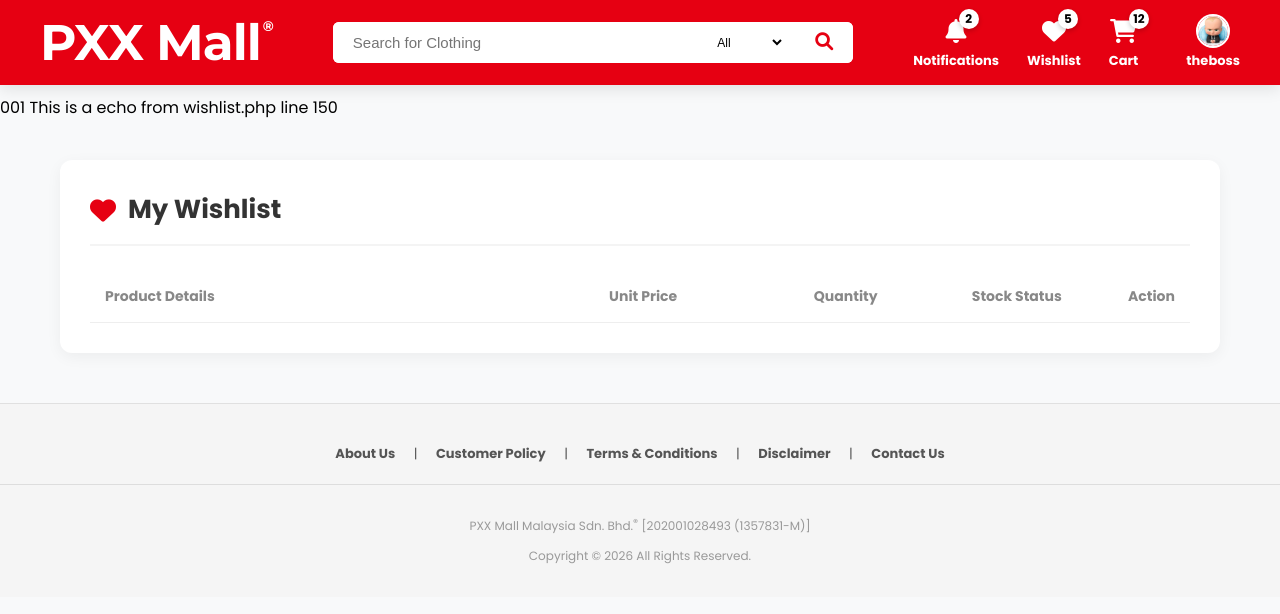
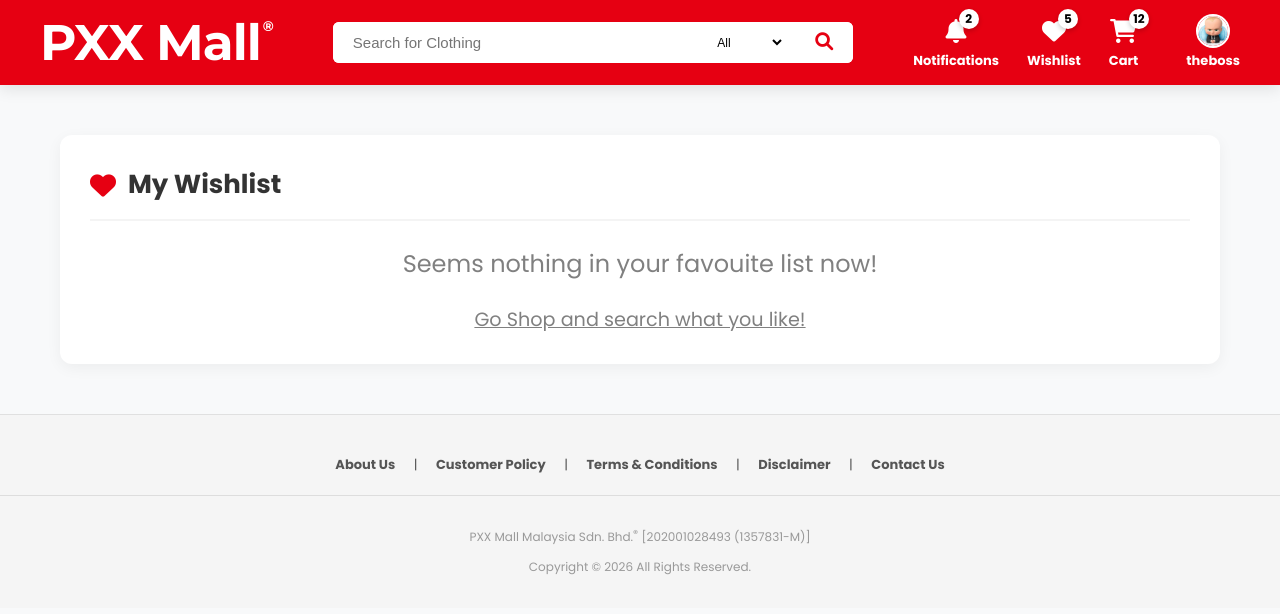
Before and after one commit to LLZ17/Online-Shopping-Plateform, a PHP site: page /pxxmall/member/wishlist.php in a window 1280 px wide. Shown: the top 614 px of the page. Run offline with PHP 8.4, Linux system fonts and the light colour scheme; a user stored in the database is signed in; data comes from the database, SQL or seed files in the repository; tables that the repository leaves empty hold one stand-in row (values such as "Sample post"); lists and menus that the app fills with data are empty.

Commit message:
Wishlist Update

```diff
--- a/member/wishlist.php
+++ b/member/wishlist.php
@@ -128,6 +128,28 @@
         padding: 50px 0;
         color: #999;
     }
+
+    .not-wishlist {
+        text-align: center;
+        color: rgba(128, 128, 128, 5);
+        font-size: 150%;
+    }
+
+    .not-wishlist-link {
+        display: flex;
+        justify-content: center;
+        color: rgba(128, 128, 128, 5);
+        font-size: 120%;
+        text-decoration: underline;
+    }
+
+    .not-wishlist-link:hover {
+        color: rgba(100, 149, 237, 5);
+    }
+
+    .wishlist-link:hover {
+        text-decoration: underline;
+    }
 </style>
 
 <?php
@@ -145,8 +167,17 @@ $stmt = $pdo->prepare($sql);
 $stmt->execute([$_SESSION['user_id']]);
 $result = $stmt->fetchAll();
 
-?>
-<?php echo "$user_id This is a echo from wishlist.php line 150" ?>
+if (!$result): ?>
+<div class="wishlist-container">
+    <div class="wishlist-card">
+        <div class="wishlist-header">
+            <i class="fa-solid fa-heart"></i> My Wishlist
+        </div>
+        <p class = "not-wishlist">Seems nothing in your favouite list now!</p>
+        <a href = "itsme.php" class = "not-wishlist-link" >Go Shop and search what you like!</a>
+    </div>
+</div>
+<?php else: ?>
 <div class="wishlist-container">
     <div class="wishlist-card">
         <div class="wishlist-header">
@@ -170,7 +201,7 @@ $result = $stmt->fetchAll();
                         <div class="product-box">
                             <img src= "../images/<?php echo $r['product_image']; ?>" class="product-img" alt="<?php echo $r['name']; ?>">
                             <div class="product-info">
-                                <b><?php echo $r['name']; ?></b>
+                                <b><a href = "../products/listing.php" class = "wishlist-link"><?php echo $r['name']; ?></a></b>
                                 <span>Size: <?php echo $r['size'] ?> | Color: <?php echo $r['colour']; ?></span>
                             </div>
                         </div>
@@ -180,12 +211,13 @@ $result = $stmt->fetchAll();
                     <td><span style="color: #28a745; font-weight: 300;"><?php echo $r['status']; ?></span></td>
                     <td>
                         <div style="display: flex; align-items: center; gap: 15px;">
-                            <button class="btn-add-cart" title="Move to Cart">Add to Cart</button>
+                            /*TODO*/<form method = "POST"><button class="btn-add-cart" title="Move to Cart">Add to Cart</button></form>
                             <i class="fa-solid fa-trash-can remove-icon" title="Remove from Wishlist"></i>
                         </div>
                     </td>
                 </tr>
 <?php endforeach ?>
+<?php endif ?>
 
 
             </tbody>
```
